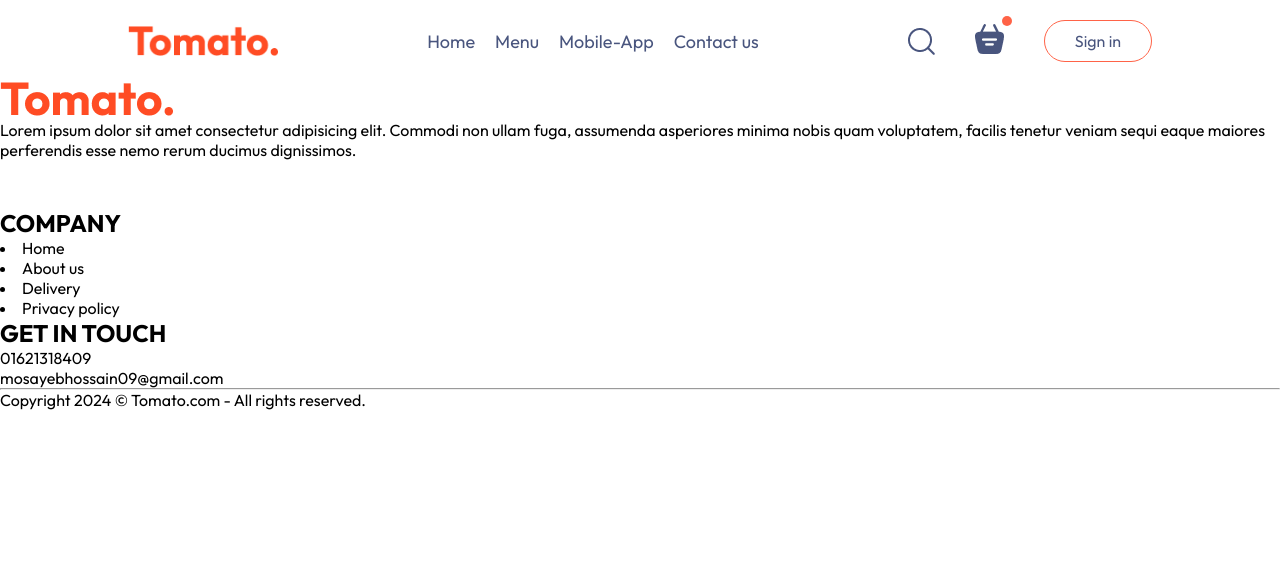
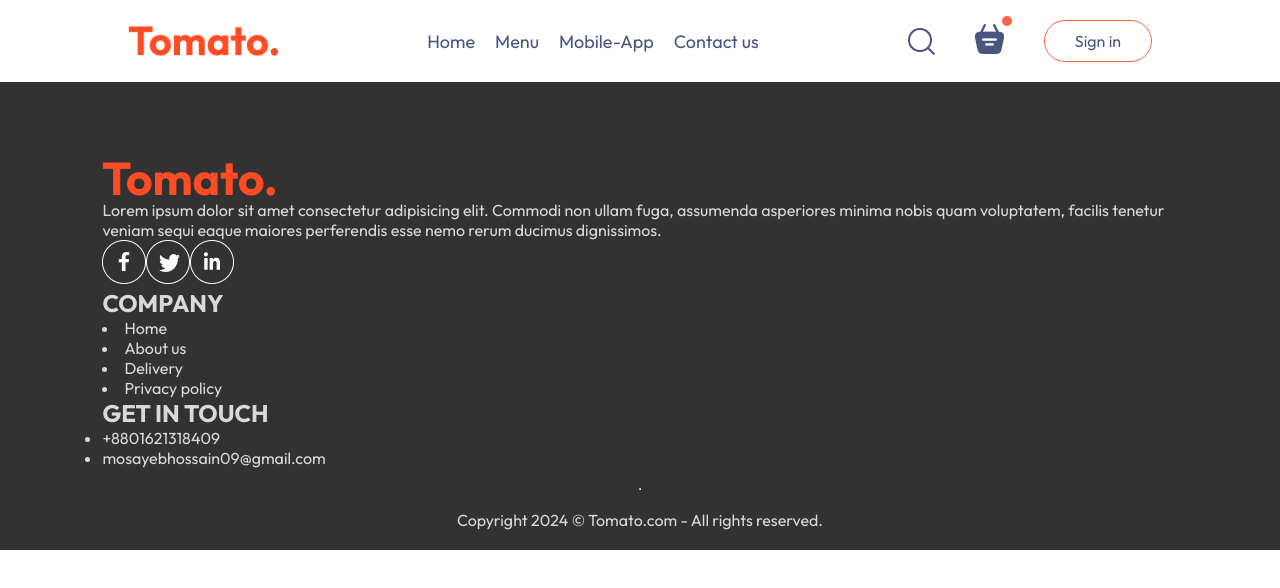
Before and after one commit to Mosayeb09/FOOD_CAN_GO, a React (Vite) app in the folder frontend/: page /placeOrder in a window 1280 px wide. Shown: the top 588 px of the page. Built offline with nearby package versions, Linux system fonts and the light colour scheme.

Commit message:
adding element in footer section

```diff
--- a/frontend/src/Component/Footer/Footer.css
+++ b/frontend/src/Component/Footer/Footer.css
@@ -0,0 +1,10 @@
+.footer{
+    color: #d9d9d9;
+    background-color:#323232 ;
+    display: flex;
+    align-items: center;
+    flex-direction: column;
+    gap: 20px;
+    padding: 20px 8vw;
+    padding-top: 80px;
+}
--- a/frontend/src/Component/Footer/Footer.jsx
+++ b/frontend/src/Component/Footer/Footer.jsx
@@ -26,7 +26,7 @@ const Footer = () => {
                 <div className="footer-content-right">
                     <h2>GET IN TOUCH</h2>
                     <ul>
-                        <li>01621318409</li>
+                        <li>+8801621318409</li>
                         <li>mosayebhossain09@gmail.com</li>
                     </ul>
 
```
